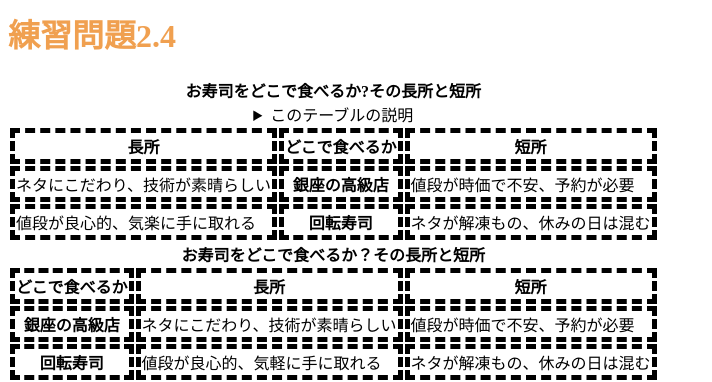
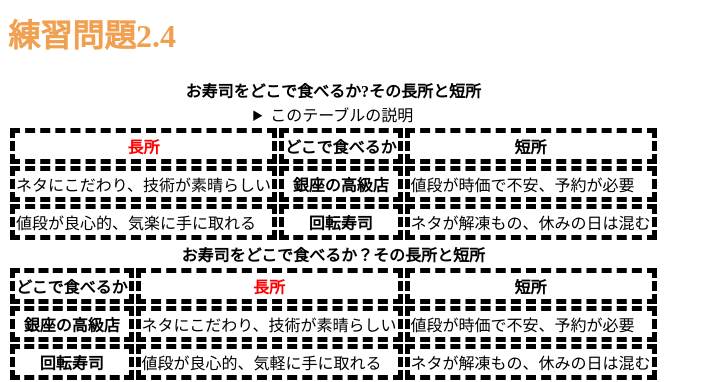
Before and after one commit to sakuratanaka/web2024, a plain HTML site: page index.html in a window 1280 px wide. Shown: the part 900-1282 px from the top of the page, without its empty margins (0-712 px from the left). Drawn offline with Linux system fonts and the light colour scheme.

Commit message:
Update mystyle.css

```diff
--- a/mystyle.css
+++ b/mystyle.css
@@ -2,3 +2,4 @@ h1{color:blue;}
 /* h1{ color: green; } */
 h1{ color: #F0A050; }
 th,td{border:dashed thick black;}
+th.important{ color: red; }
```
